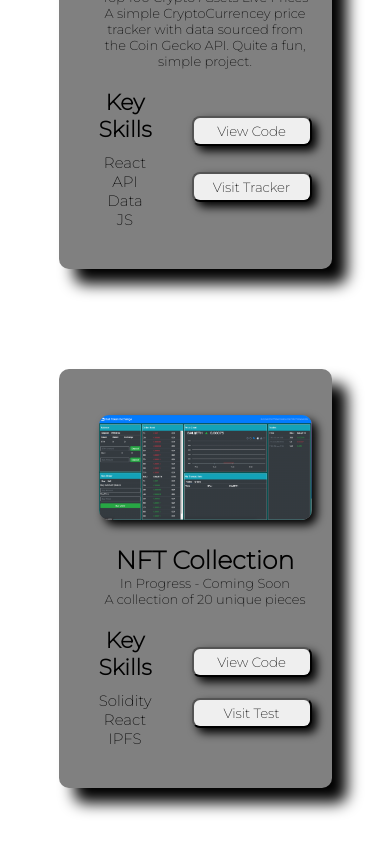
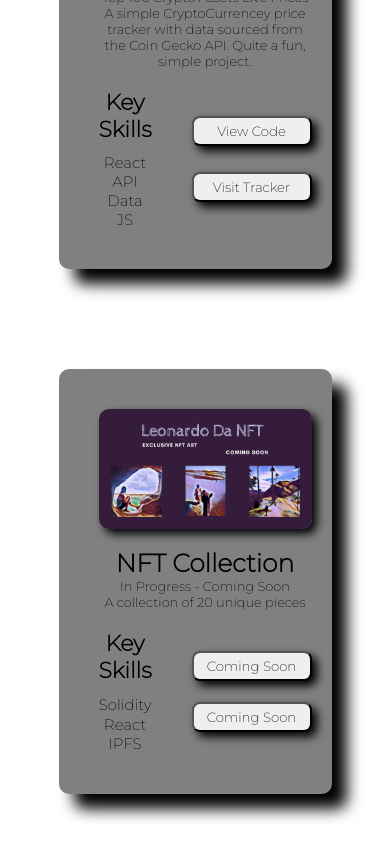
Before and after one commit to Tommy15101/my-portfolio, a React (Create React App) app: page /projects in a window 390 px wide. Shown: the part 933-1777 px from the top of the page. Built offline with nearby package versions, Linux system fonts and the light colour scheme.

Commit message:
added CV and mobile responsive changes

```diff
--- a/src/components/Nav.js
+++ b/src/components/Nav.js
@@ -44,6 +44,7 @@ const Nav = () => {
                     <ul>
                         <li onClick={() => navigate("./projects")}>Projects</li>
                         <li onClick={() => navigate("./skills")}>Skills</li>
+                        <a href="CV.pdf" target="_blank" rel="noreferrer">CV</a>
                     </ul>
                     <MobileNavToggle onClick={() => {
                             setMobileNav((curr) => !curr)
@@ -61,6 +62,7 @@ const Nav = () => {
                             }}>
                             <li onClick={() => navigate("./projects")}>Projects</li>
                             <li onClick={() => navigate("./skills")}>Skills</li>
+                            <a href="CV.pdf" target="_blank" rel="noreferrer">CV</a>
                         </ul>
                     </NavLinksExtended>
 
--- a/src/components/ProjectsData.js
+++ b/src/components/ProjectsData.js
@@ -1,5 +1,6 @@
 import exchange from '../images/exchange.png';
 import cryptoprices from '../images/crypto_prices.png'
+import leonardo from '../images/leaonardo-teaser.png'
 
 export const ProjectsData = {
     projects:[
@@ -35,7 +36,7 @@ export const ProjectsData = {
         },
         {
             id: 3,
-            imgSrc: exchange,
+            imgSrc: leonardo,
             title: 'NFT Collection',
             desc: 'In Progress - Coming Soon',
             info: 'A collection of 20 unique pieces',
@@ -43,8 +44,8 @@ export const ProjectsData = {
             skillsOne: 'Solidity',
             skillsTwo: 'React',
             skillsThree: 'IPFS',
-            buttonOne: 'View Code',
-            buttonTwo: 'Visit Test',
+            buttonOne: 'Coming Soon',
+            buttonTwo: 'Coming Soon',
             // code: 'https://github.com/Tommy15101',
             // visit: 'https://flat-credit-3558.on.fleek.co/'
         }
--- a/src/styles/NavStyle.js
+++ b/src/styles/NavStyle.js
@@ -117,6 +117,15 @@ export const NavLinks = styled.div`
         @media (max-width: 768px) {
         display: none;
         }
+            a{
+                text-decoration: none;
+                color: white;
+                transition: all .3s ease-in-out;
+                &:hover {
+                    transform: scale(1.2);
+                    color: white;
+            }
+        }
     }
 `
 
@@ -159,6 +168,13 @@ export const NavLinksExtended = styled.div`
         font-size: 25px;
         cursor: pointer;
     }
+    a {
+        margin: 60px 0 60px 0;
+        font-size: 25px;
+        cursor: pointer;
+        text-decoration: none;
+        color: white;
+    }
 `
 export const SocialLinksExtended = styled.div`
     height: 100%;
```
Also changed, not shown: src/images/leaonardo-teaser.png (added), 1 other file (tests, documents, lock files or other folders).
